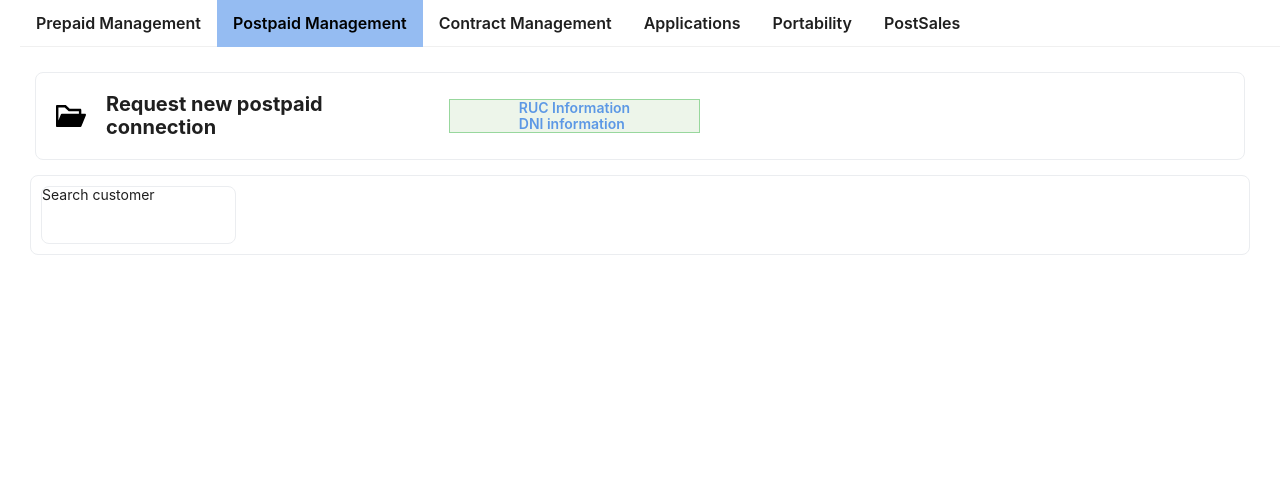
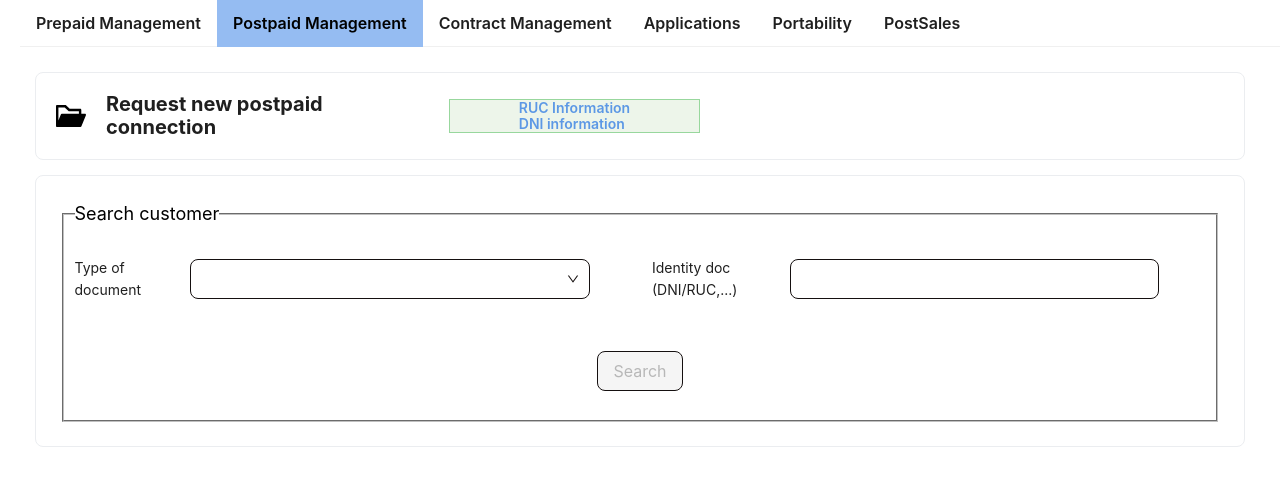
Before and after one commit to TungAn5055/massive-connection, a React (Vite) app: page /postpaid in a window 1280 px wide. Shown: the top 486 px of the page. Built offline with nearby package versions, Linux system fonts and the light colour scheme.

Commit message:
Init code

```diff
--- a/src/assets/css/antd-custom.css
+++ b/src/assets/css/antd-custom.css
@@ -15,3 +15,42 @@
 font-size: 16px;
   font-weight: 600;
 }
+
+/* custom form */
+.ant-form legend {
+  border-bottom: none !important;
+  font-size: 18px;
+  color: black;
+}
+
+legend {
+  width: auto !important;
+}
+
+
+
+/* ui */
+.ant-select-selector {
+  border: 1px solid #151010 !important;
+}
+
+.ant-select-arrow {
+  color: #151010 !important;
+}
+
+.ant-input {
+  border-color: #151010 !important;
+}
+
+.ant-btn-default {
+  border-color: #151010 !important;
+}
+
+.ant-btn-default:hover {
+  color: #151010 !important;
+  border-color: #151010 !important;
+}
+
+.ant-input-affix-wrapper {
+  border-color: #151010 !important;
+}
--- a/src/index.css
+++ b/src/index.css
@@ -53,9 +53,11 @@
 }
 
 .login-form {
-  /*display: flex;*/
-  /*align-items: center;*/
-  /*justify-content: center;*/
+  display: flex;
+  align-items: center;
+  justify-content: center;
+  margin: 30px;
+  width: 100%;
 }
 
 
@@ -63,7 +65,33 @@
 .site-page-content {
   border: 1px solid rgb(235, 237, 240);
   border-radius: 8px;
-  margin: 10px;
+  margin: 15px;
+  display: flex;
+  align-items: center;
+}
+
+
+/*page postpaid management*/
+.form-search-customer {
+  display: block;
+  margin-top: 0em;
+  width: 100%;
+  padding: 10px
+}
+
+.form-search-customer fieldset {
+  display: block;
+  margin-inline-start: 2px;
+  margin-inline-end: 2px;
+  padding-block-start: 0.35em;
+  padding-inline-start: 0.75em;
+  padding-inline-end: 0.75em;
+  padding-block-end: 0.625em;
+  min-inline-size: min-content;
+  border-width: 2px;
+  border-style: groove;
+  border-color: rgb(192, 192, 192);
+  border-image: initial;
 }
 
 
--- a/src/pages/Login.tsx
+++ b/src/pages/Login.tsx
@@ -1,6 +1,7 @@
 import React from 'react'
-import { Button, Checkbox, Form, Input } from 'antd'
+import {Button, Checkbox, Col, Form, Input, Row} from 'antd'
 import { useNavigate } from 'react-router-dom'
+import {FolderOpenFilled, LoginOutlined} from "@ant-design/icons";
 
 const Login: React.FC = () => {
   // const navigate = useNavigate()
@@ -16,7 +17,16 @@ const Login: React.FC = () => {
   }
 
   return (
-    <div className={'login-form'}>
+      <>
+      <Row className='site-page-header'>
+          <Col span={8} className='display-flex header-icon'>
+              <LoginOutlined style={{fontSize: '30px', color: '#000000'}} twoToneColor='#eb2f96'/>
+              <span className='page-header-heading-title'>Login Page</span>
+          </Col>
+      </Row>
+
+    <Row className='site-page-content' style={{ justifyContent: "center"}}>
+        <Row className={'login-form'}>
             <Form
                 name='basic'
                 labelCol={{
@@ -39,19 +49,39 @@ const Login: React.FC = () => {
                 <Form.Item
                     label='Username'
                     name='username'
+                    style={{
+                        marginBottom: '30px'
+                    }}
                     rules={[
                         {
+                            type: 'email',
+                            message: 'The input is not valid E-mail!',
+                        },
+                        {
                             required: true,
-              message: 'Please input your username!'
-            }
+                            message: 'Please input your E-mail!',
+                        },
+                        // {
+                        //     message: 'this is custom',
+                        //     validator: (_, value) => {
+                        //         if (/^[a-zA-Z0-9]+$/.test(value)) {
+                        //             return Promise.resolve();
+                        //         } else {
+                        //             return Promise.reject('Some message here');
+                        //         }
+                        //     }
+                        // }
                     ]}
                 >
-          <Input />
+                    <Input size={"large"}/>
                 </Form.Item>
 
                 <Form.Item
                     label='Password'
                     name='password'
+                    style={{
+                        marginBottom: '30px'
+                    }}
                     rules={[
                         {
                             required: true,
@@ -59,18 +89,7 @@ const Login: React.FC = () => {
                         }
                     ]}
                 >
-          <Input.Password />
-        </Form.Item>
-
-        <Form.Item
-          name='remember'
-          valuePropName='checked'
-          wrapperCol={{
-            offset: 8,
-            span: 16
-          }}
-        >
-          <Checkbox>Remember me</Checkbox>
+                    <Input.Password size={"large"}/>
                 </Form.Item>
 
                 <Form.Item
@@ -79,12 +98,14 @@ const Login: React.FC = () => {
                         span: 16
                     }}
                 >
-          <Button type='primary' htmlType='submit'>
-            Submit
+                    <Button type="default" size={'large'} htmlType='submit'>
+                        Login
                     </Button>
                 </Form.Item>
             </Form>
-    </div>
+        </Row>
+    </Row>
+      </>
 )
 }
 
--- a/src/pages/Postpaid.tsx
+++ b/src/pages/Postpaid.tsx
@@ -1,13 +1,48 @@
-import React from 'react'
+import React, {useMemo, useState} from 'react'
 import { FolderOpenFilled } from '@ant-design/icons'
-import { Col, Row } from 'antd'
+import {Button, Col, Form, Input, Row, Select, Space} from 'antd'
 
 const Postpaid: React.FC = () => {
+const [valueType, setValueType] = useState(null)
+const [valueIdentity, setValueIdentity] = useState(null)
+  const [form] = Form.useForm();
+  const formStyle = {
+    maxWidth: 'none',
+    padding: 24,
+  };
+
+  const options = [{value: "RUC", label: "RUC"}, {value: "DNI", label: "DNI"}]
+
+  const handleChangeType = (e) => {
+    setValueType(e);
+  }
+
+  const handleChangeIdentity = (e) => {
+    setValueIdentity(e?.target?.value)
+  }
+
+  const checkFalseIdentity = useMemo(() => {
+    if(valueType && valueIdentity) {
+      if(valueType === 'RUC' && valueIdentity?.length !== 11) {
+        return true
+      }
+      if(valueType === 'DNI' && valueIdentity?.length !== 8) {
+        return true
+      }
+      return false
+    } else {
+      return true
+    }
+  }, [valueIdentity, valueType])
+
+  const onFinish = (values) => {
+    console.log('Received values:', values);
+  };
   return (
       <>
         <Row className='site-page-header'>
           <Col span={8} className='display-flex header-icon'>
-          <FolderOpenFilled style={{ fontSize: '30px', color: '#000000' }} twoToneColor='#eb2f96' />
+            <FolderOpenFilled style={{fontSize: '30px', color: '#000000'}} twoToneColor='#eb2f96'/>
             <span className='page-header-heading-title'>Request new postpaid connection</span>
           </Col>
           <Col span={5} className='header-highlight-link grid'>
@@ -21,13 +56,70 @@ const Postpaid: React.FC = () => {
         </Row>
 
         <Row className='site-page-content'>
-        <Row className='site-page-content'>
-          <span>Search customer</span>
-          <Col span={10} className='display-flex header-icon'></Col>
-          <Col span={12} className='display-flex header-icon'></Col>
-          <Row className=''></Row>
-          <Row className=''></Row>
+          <Form className={"form-search-customer"} form={form} name="advanced_search" style={formStyle} onFinish={onFinish}>
+            <fieldset>
+              <legend>Search customer</legend>
+              <Row gutter={24} style={{marginBottom: "30px"}}>
+
+                <Col span={12} key={1}>
+                  <Row className={"display-flex"}>
+                    <Col span={5}>
+                      <span>Type of document</span>
+                    </Col>
+                    <Col span={16}>
+                        <Select
+                            size={'large'}
+                            value={valueType}
+                            onChange={handleChangeType}
+                            style={{
+                              width: 400,
+                            }}
+                            options={options}
+                        />
+                    </Col>
                   </Row>
+                </Col>
+
+                <Col span={12} key={2}>
+                  <Row className={"display-flex"}>
+                    <Col span={6}>
+                      <span>Identity doc (DNI/RUC,...)</span>
+                    </Col>
+                    <Col span={16}>
+                        <Input
+                            size={"large"}
+                            value={valueIdentity}
+                            onChange={handleChangeIdentity}
+                            // onBlur={onBlur}
+                            max={valueType=== 'DNI' ? 8 : 11}
+                        />
+                    </Col>
+                  </Row>
+                </Col>
+              </Row>
+
+              {
+                  valueType && valueIdentity && checkFalseIdentity && (<div style={{
+                    color: "#d71e1f",
+                    display: "flex",
+                    justifyContent: "center",
+                    marginBottom: "20px"
+                  }}>Please input your password!</div>)
+              }
+              <div
+                  style={{
+                    textAlign: 'center',
+                    padding: "20px 0",
+                  }}
+              >
+                <Space size="small">
+                  <Button type="default" size={'large'} htmlType="submit" disabled={checkFalseIdentity}>
+                    Search
+                  </Button>
+                </Space>
+              </div>
+            </fieldset>
+          </Form>
         </Row>
       </>
   )
--- a/src/routes/index.tsx
+++ b/src/routes/index.tsx
@@ -20,7 +20,7 @@ const routes = [
     title_page: 'Prepaid Management',
     exact: true,
     show_in_menu: true,
-    element: <Home />
+    element: <Login />
   },
   {
     path: '/postpaid',
--- /dev/null
+++ b/src/services/apis/auth.api.ts
@@ -0,0 +1,5 @@
+import axiosInstance from "@/services/axiosInstance.ts";
+
+export const loginWithHeader = () => {
+    return axiosInstance.get('api/login/')
+}
```
Lines whose indentation alone changed are shown as unchanged.
